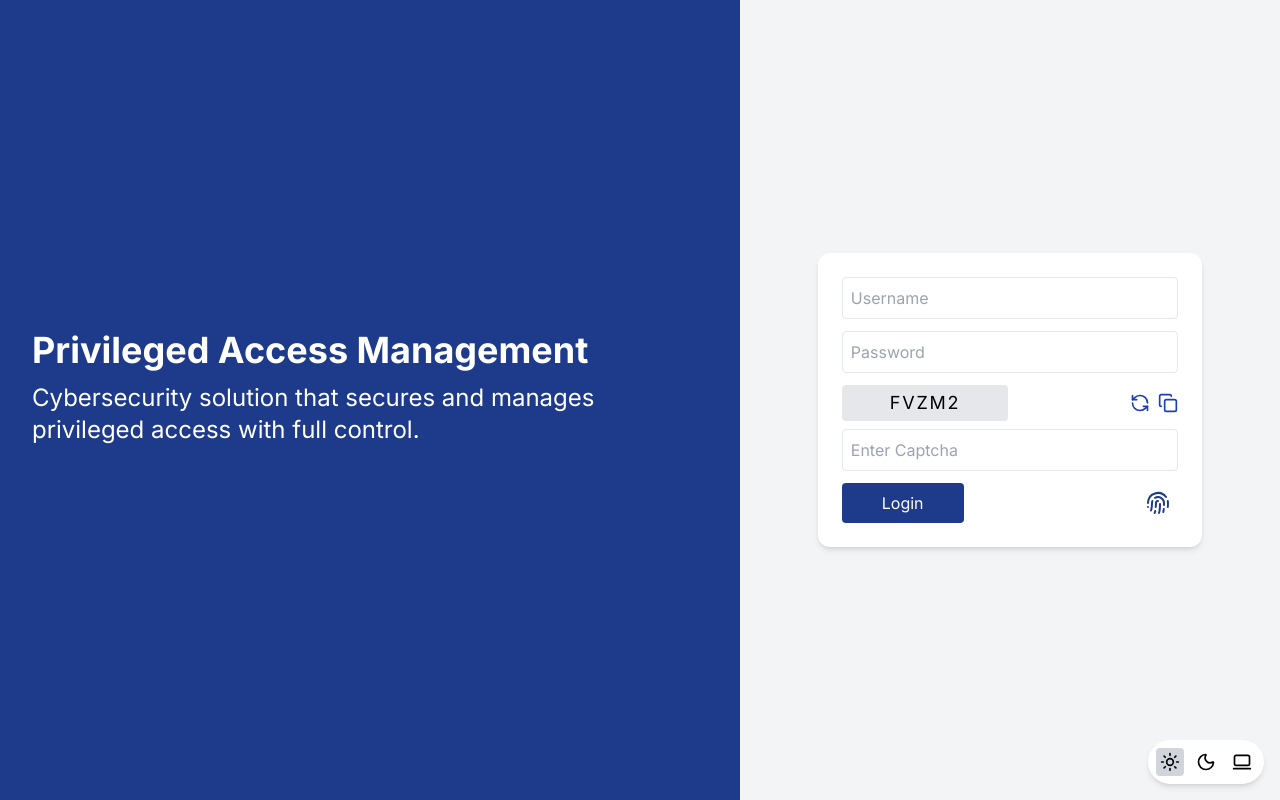
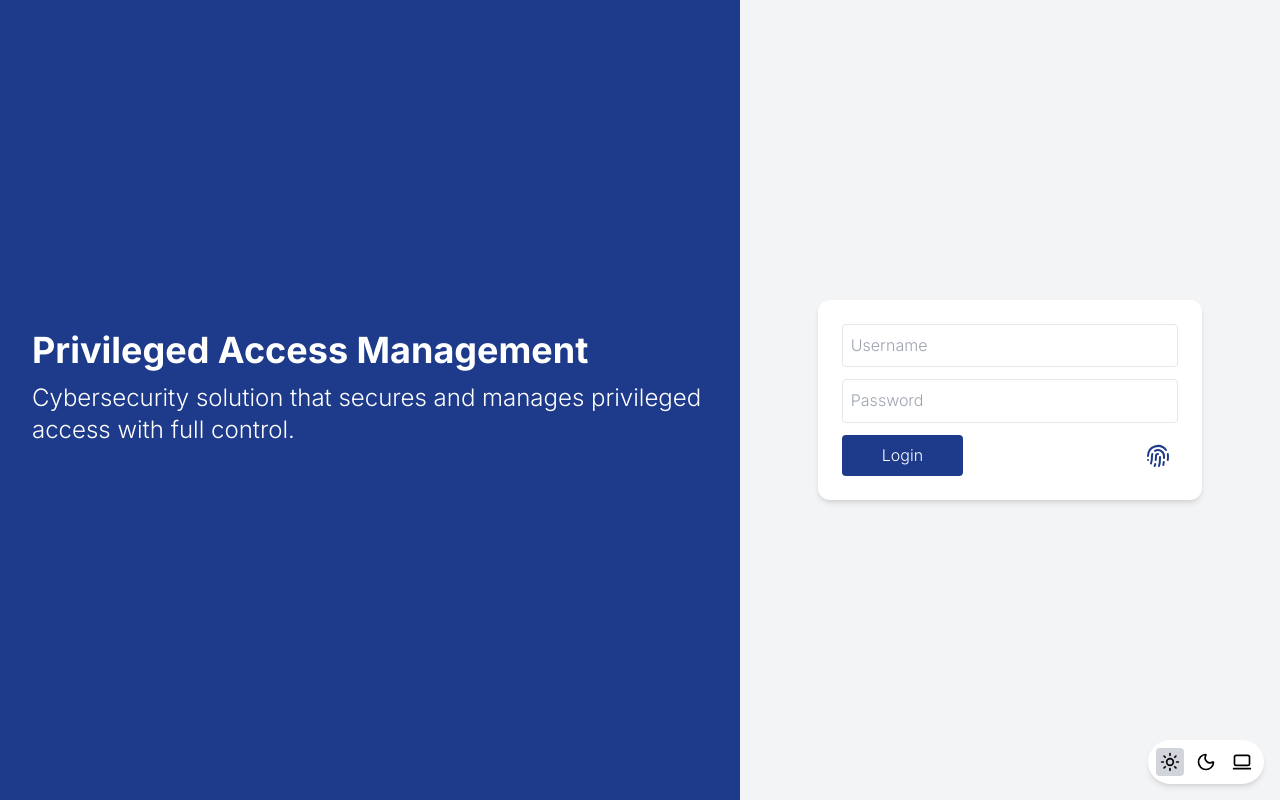
Before and after one commit to JaseemKhan211/pma-sysapp, a Next.js app in the folder frontend/: page /login in a window 1280 px wide. Built offline with nearby package versions, Linux system fonts and the light colour scheme; no server answers.

Commit message:
🔐 Fix: Updated in login controller

```diff
--- a/frontend/src/app/layout.jsx
+++ b/frontend/src/app/layout.jsx
@@ -2,6 +2,7 @@ import './globals.css';
 import { ThemeProvider } from 'next-themes';
 import ThemeToggle from '@/components/ThemeToggle';
 import { Inter, Poppins } from 'next/font/google';
+import '../styles/style.css';
 
 const inter = Inter({
   subsets: ['latin'],
--- a/frontend/src/app/login/LoginForm.jsx
+++ b/frontend/src/app/login/LoginForm.jsx
@@ -7,7 +7,9 @@ import { generateCaptcha } from "@/utils/generateCaptcha";
 export default function LoginForm() {
   const handleLogin = useLoginHandler();
   const [usrid, setUsrid] = useState('');
+  console.log("User ID:", usrid);
   const [pw, setPw] = useState('');
+  console.log("Password:", pw);
   const [captcha, setCaptcha] = useState("");
   const [captchaInput, setCaptchaInput] = useState("");
 
@@ -28,6 +30,7 @@ export default function LoginForm() {
   const onSubmit = async (e) => {
     e.preventDefault();
     await handleLogin({ usrid, pw });
+    console.log("Login submitted with User ID:", usrid, "and Password:", pw);
   };
 
   return (
@@ -65,7 +68,7 @@ export default function LoginForm() {
             />
 
             {/* CAPTCHA */}
-            <div className="mb-3">
+            {/*<div className="mb-3">
               <div className="flex items-center justify-between">
                 <span className="text-lg font-mono tracking-widest bg-gray-200 px-12 py-1 rounded">
                   {captcha}
@@ -97,7 +100,7 @@ export default function LoginForm() {
                 onChange={(e) => setCaptchaInput(e.target.value)}
                 required
               />
-            </div>
+            </div>*/}
 
             <div className="flex items-center justify-between">
               <button
--- a/frontend/src/handlers/authHandler.js
+++ b/frontend/src/handlers/authHandler.js
@@ -12,7 +12,7 @@ export const useLoginHandler = () => {
       if (data?.status === 'success') {
         showsAlert(
           'success',
-          'Login successful! Redirecting...'
+          'Logged in successfully.'
         );
         setTimeout(() => {
           router.push('/home');
--- a/frontend/src/styles/style.css
+++ b/frontend/src/styles/style.css
@@ -1,3 +1,46 @@
+:root {
+  --section-rotate: 9vw;
+}
+
+::-moz-selection {
+  background-color: #f0a211;
+  color: #fff;
+}
+
+::selection {
+  background-color: #f0a211;
+  color: #fff;
+}
+
+*,
+*::before,
+*::after {
+  margin: 0;
+  padding: 0;
+  -webkit-box-sizing: inherit;
+  box-sizing: inherit;
+}
+
+html {
+  /* font-size: 112.5%; */
+  -webkit-box-sizing: border-box;
+  box-sizing: border-box;
+}
+
+body {
+  line-height: 1.6;
+  font-weight: 300;
+  font-family: Comic Sans MS, Comic Sans, cursive;
+  min-height: 100vh;
+  display: -webkit-box;
+  display: -ms-flexbox;
+  display: flex;
+  -webkit-box-orient: vertical;
+  -webkit-box-direction: normal;
+  -ms-flex-direction: column;
+  flex-direction: column;
+}
+
 .alert {
   position: fixed;
   top: 0;
@@ -6,8 +49,9 @@
   transform: translateX(-50%);
   z-index: 9999;
   color: #fff;
-  font-size: 1.8rem;
-  font-weight: 400;
+  font-size: 0.6rem;
+  /* font-size: 1.8rem; */
+  font-weight: 600;
   text-align: center;
   border-bottom-left-radius: 5px;
   border-bottom-right-radius: 5px;
```
